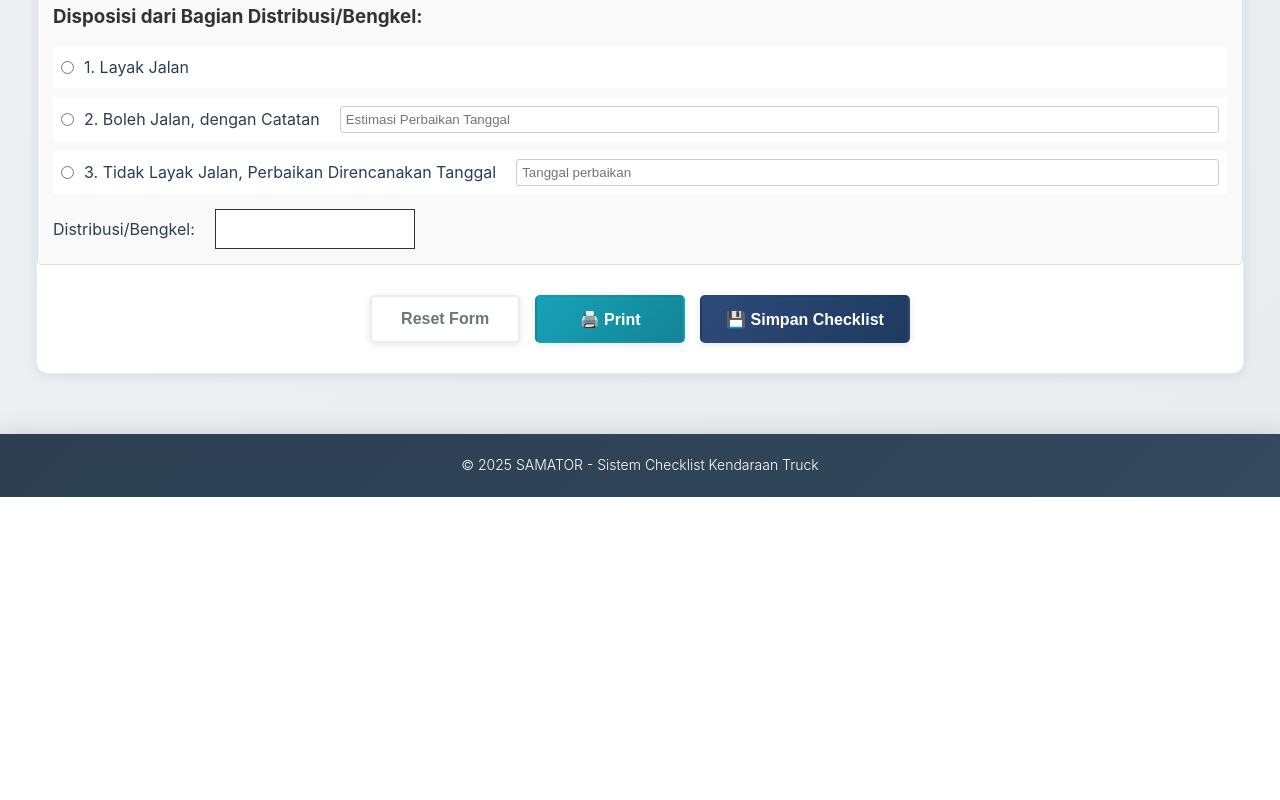
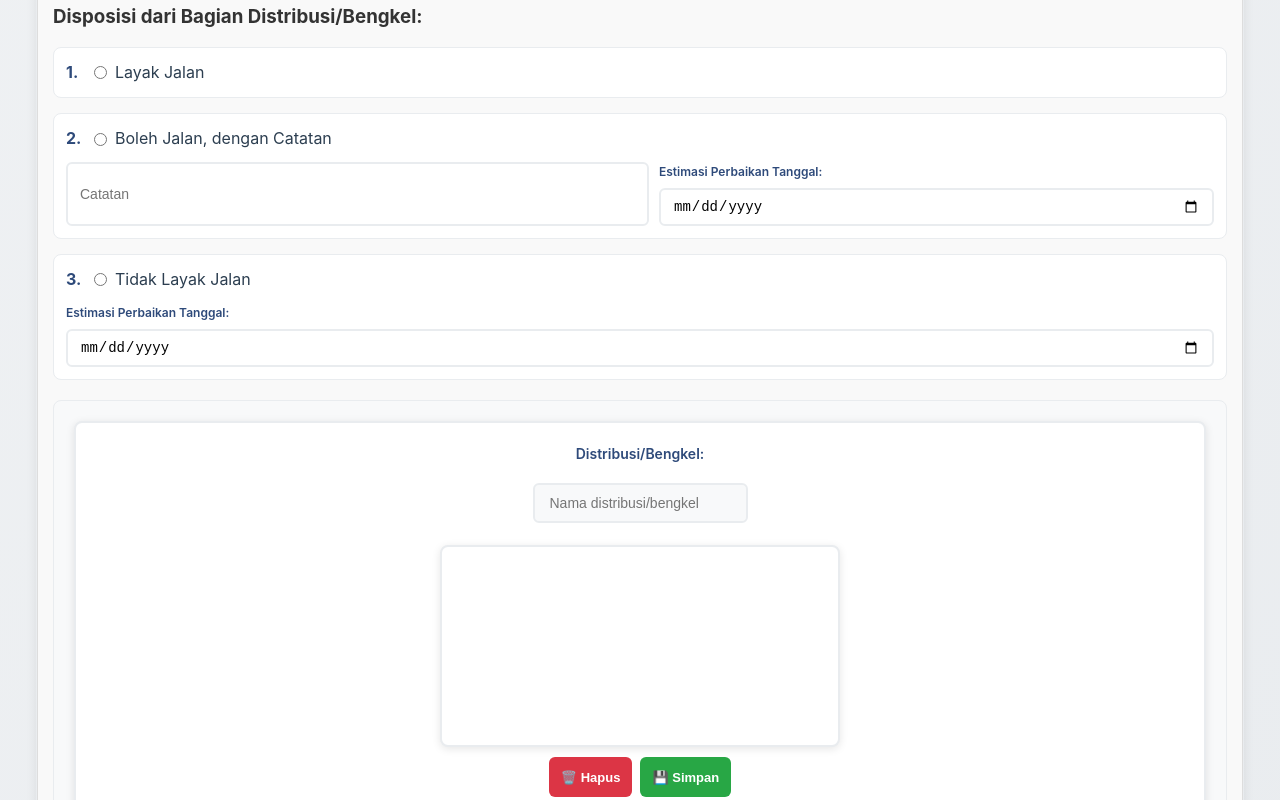
Before and after one commit to geriorio/Project2_SMT, an Angular app: page /checklist in a window 1280 px wide. Shown: the part 4500-5300 px from the top of the page. Before the commit the page ends 4997 px from the top, so only its background shows below. Built offline with nearby package versions, Linux system fonts and the light colour scheme.

Commit message:
done UI persis surat

```diff
--- a/src/app/checklist/checklist.component.css
+++ b/src/app/checklist/checklist.component.css
@@ -715,20 +715,97 @@
 
 .disposal-option {
   display: flex;
+  flex-direction: column;
+  gap: 10px;
+  margin-bottom: 15px;
+  padding: 12px;
+  background-color: white;
+  border-radius: 8px;
+  border: 1px solid #e9ecef;
+}
+
+.option-header {
+  display: flex;
   align-items: center;
-  gap: 10px;
-  margin-bottom: 10px;
-  padding: 8px;
-  background-color: white;
-  border-radius: 3px;
+  gap: 8px;
+}
+
+.option-number {
+  font-weight: 700;
+  color: #2E4A7A;
+  font-size: 16px;
+  min-width: 20px;
+  display: flex;
+  align-items: center;
+}
+
+.option-header input[type="radio"] {
+  margin: 0;
+  vertical-align: middle;
+}
+
+.option-header label {
+  margin: 0;
+  display: flex;
+  align-items: center;
+  cursor: pointer;
 }
 
 .disposal-input {
   flex: 1;
-  padding: 5px;
-  border: 1px solid #ccc;
-  border-radius: 3px;
-  margin-left: 10px;
+  padding: 8px 12px;
+  border: 2px solid #e9ecef;
+  border-radius: 6px;
+  font-size: 14px;
+  margin-left: 0;
+}
+
+.disposal-inputs {
+  display: flex;
+  gap: 10px;
+  margin-left: 0;
+  flex: 1;
+}
+
+.date-input-container {
+  display: flex;
+  flex-direction: column;
+  gap: 5px;
+  flex: 1;
+  margin-left: 0;
+}
+
+.date-label {
+  font-size: 12px;
+  font-weight: 600;
+  color: #2E4A7A;
+  margin-bottom: 2px;
+}
+
+.distribution-signature-section {
+  margin-top: 20px;
+  padding: 20px;
+  background-color: #f8f9fa;
+  border-radius: 8px;
+  border: 1px solid #e9ecef;
+}
+
+.distribution-signature-section .signature-box {
+  background: white;
+  border: 2px solid #e9ecef;
+  border-radius: 8px;
+  padding: 20px;
+  box-shadow: 0 2px 8px rgba(0,0,0,0.1);
+}
+
+.distribution-signature-section .signature-input {
+  width: 100%;
+  padding: 10px 15px;
+  border: 2px solid #e9ecef;
+  border-radius: 6px;
+  font-size: 14px;
+  margin-bottom: 12px;
+  background-color: #f8f9fa;
 }
 
 .distribution-signature {
@@ -1075,12 +1152,50 @@
   .disposal-option {
     flex-direction: column;
     align-items: flex-start;
-    gap: 8px;
+    gap: 12px;
+  }
+
+  .option-header {
+    flex-wrap: nowrap;
+    align-items: center;
+    gap: 6px;
+  }
+
+  .option-number {
+    font-size: 14px;
+    min-width: 18px;
+    flex-shrink: 0;
+  }
+
+  .option-header input[type="radio"] {
+    flex-shrink: 0;
+  }
+
+  .option-header label {
+    flex: 1;
   }
 
   .disposal-input {
     margin-left: 0;
     width: 100%;
+    padding: 10px 12px;
+    font-size: 16px;
+  }
+
+  .disposal-inputs {
+    margin-left: 0;
+    flex-direction: column;
+    gap: 8px;
+    width: 100%;
+  }
+
+  .date-input-container {
+    width: 100%;
+    margin-left: 0;
+  }
+
+  .date-label {
+    font-size: 11px;
   }
 
   .legend-grid {
--- a/src/app/checklist/checklist.component.html
+++ b/src/app/checklist/checklist.component.html
@@ -329,44 +329,101 @@
 
     <div class="disposal-options">
       <div class="disposal-option">
+        <div class="option-header">
+          <span class="option-number">1.</span>
           <input type="radio"
                  id="layakJalan"
                  name="roadCondition"
                  value="suitable"
                  (change)="onRoadConditionChange('suitable')">
-        <label for="layakJalan">1. Layak Jalan</label>
+          <label for="layakJalan">Layak Jalan</label>
+        </div>
       </div>
 
       <div class="disposal-option">
+        <div class="option-header">
+          <span class="option-number">2.</span>
           <input type="radio"
                  id="bolehJalan"
                  name="roadCondition"
                  value="canTravel"
                  (change)="onRoadConditionChange('canTravel')">
-        <label for="bolehJalan">2. Boleh Jalan, dengan Catatan</label>
+          <label for="bolehJalan">Boleh Jalan, dengan Catatan</label>
+        </div>
+        <div class="disposal-inputs">
           <input type="text"
                  [(ngModel)]="checklistForm.disposalFromDistribution.repairNotes"
-               placeholder="Estimasi Perbaikan Tanggal"
+                 placeholder="Catatan"
                  class="disposal-input">
+          <div class="date-input-container">
+            <label class="date-label">Estimasi Perbaikan Tanggal:</label>
+            <input type="date"
+                   [(ngModel)]="checklistForm.disposalFromDistribution.estimatedRepairDate"
+                   class="disposal-input">
+          </div>
+        </div>
       </div>
 
       <div class="disposal-option">
+        <div class="option-header">
+          <span class="option-number">3.</span>
           <input type="radio"
                  id="tidakLayakJalan"
                  name="roadCondition"
                  value="notSuitable"
                  (change)="onRoadConditionChange('notSuitable')">
-        <label for="tidakLayakJalan">3. Tidak Layak Jalan, Perbaikan Direncanakan Tanggal</label>
-        <input type="text"
+          <label for="tidakLayakJalan">Tidak Layak Jalan</label>
+        </div>
+        <div class="date-input-container">
+          <label class="date-label">Estimasi Perbaikan Tanggal:</label>
+          <input type="date"
                  [(ngModel)]="checklistForm.disposalFromDistribution.repairContinueDate"
-               placeholder="Tanggal perbaikan"
                  class="disposal-input">
         </div>
       </div>
+    </div>
 
-    <div class="distribution-signature">
-      <label>Distribusi/Bengkel:</label>
-      <div class="signature-box-small"></div>
+    <!-- Distribution/Workshop Signature Section -->
+    <div class="distribution-signature-section">
+      <div class="signature-box">
+        <label class="signature-label">Distribusi/Bengkel:</label>
+
+        <!-- Name input -->
+        <div class="signature-name">
+          <input type="text"
+                 [(ngModel)]="checklistForm.distributionSignatureName"
+                 placeholder="Nama distribusi/bengkel"
+                 class="signature-input">
+        </div>
+
+        <!-- Signature canvas -->
+        <div class="signature-pad-container">
+          <canvas #distributionSignatureCanvas
+                  class="signature-canvas"
+                  width="300"
+                  height="150"
+                  (mousedown)="startDrawing($event, 'distribution')"
+                  (mousemove)="draw($event, 'distribution')"
+                  (mouseup)="stopDrawing('distribution')"
+                  (touchstart)="startDrawing($event, 'distribution')"
+                  (touchmove)="draw($event, 'distribution')"
+                  (touchend)="stopDrawing('distribution')">
+          </canvas>
+
+          <div class="signature-controls">
+            <button type="button"
+                    class="btn-clear"
+                    (click)="clearSignature('distribution')">
+              🗑️ Hapus
+            </button>
+            <button type="button"
+                    class="btn-save"
+                    (click)="saveSignature('distribution')">
+              💾 Simpan
+            </button>
+          </div>
+        </div>
+      </div>
     </div>
   </div>
 
--- a/src/app/checklist/checklist.component.ts
+++ b/src/app/checklist/checklist.component.ts
@@ -14,6 +14,7 @@ import { ChecklistForm, ChecklistItem } from '../models/checklist.model';
 export class ChecklistComponent implements OnInit {
   @ViewChild('driverSignatureCanvas', { static: false }) driverSignatureCanvas!: ElementRef<HTMLCanvasElement>;
   @ViewChild('inspectorSignatureCanvas', { static: false }) inspectorSignatureCanvas!: ElementRef<HTMLCanvasElement>;
+  @ViewChild('distributionSignatureCanvas', { static: false }) distributionSignatureCanvas!: ElementRef<HTMLCanvasElement>;
   @ViewChild('driverSignatureCanvasMobile', { static: false }) driverSignatureCanvasMobile!: ElementRef<HTMLCanvasElement>;
   @ViewChild('inspectorSignatureCanvasMobile', { static: false }) inspectorSignatureCanvasMobile!: ElementRef<HTMLCanvasElement>;
 
@@ -189,6 +190,9 @@ export class ChecklistComponent implements OnInit {
     } else if (type === 'inspector') {
       this.checklistForm.inspectorSignature = dataURL;
       alert('Tanda tangan inspector berhasil disimpan!');
+    } else if (type === 'distribution') {
+      this.checklistForm.distributionSignature = dataURL;
+      alert('Tanda tangan distribusi/bengkel berhasil disimpan!');
     }
   }
 
@@ -212,6 +216,10 @@ export class ChecklistComponent implements OnInit {
       }
       // Fallback to desktop canvas
       return this.inspectorSignatureCanvas?.nativeElement;
+    } else if (type === 'distribution') {
+      if (this.distributionSignatureCanvas) {
+        return this.distributionSignatureCanvas.nativeElement;
+      }
     }
     throw new Error('Invalid signature type');
   }
--- a/src/app/models/checklist.model.ts
+++ b/src/app/models/checklist.model.ts
@@ -21,6 +21,8 @@ export interface ChecklistForm {
   driverSignature: string;
   driverSignatureName: string;
   inspectorSignature: string;
+  distributionSignature: string;
+  distributionSignatureName: string;
   disposalFromDistribution: {
     suitableRoad: boolean;
     canTravel: boolean;
--- a/src/app/services/checklist.service.ts
+++ b/src/app/services/checklist.service.ts
@@ -29,6 +29,8 @@ export class ChecklistService {
       driverSignature: '',
       driverSignatureName: '',
       inspectorSignature: '',
+      distributionSignature: '',
+      distributionSignatureName: '',
       disposalFromDistribution: {
         suitableRoad: false,
         canTravel: false,
```
Lines whose indentation alone changed are shown as unchanged.
